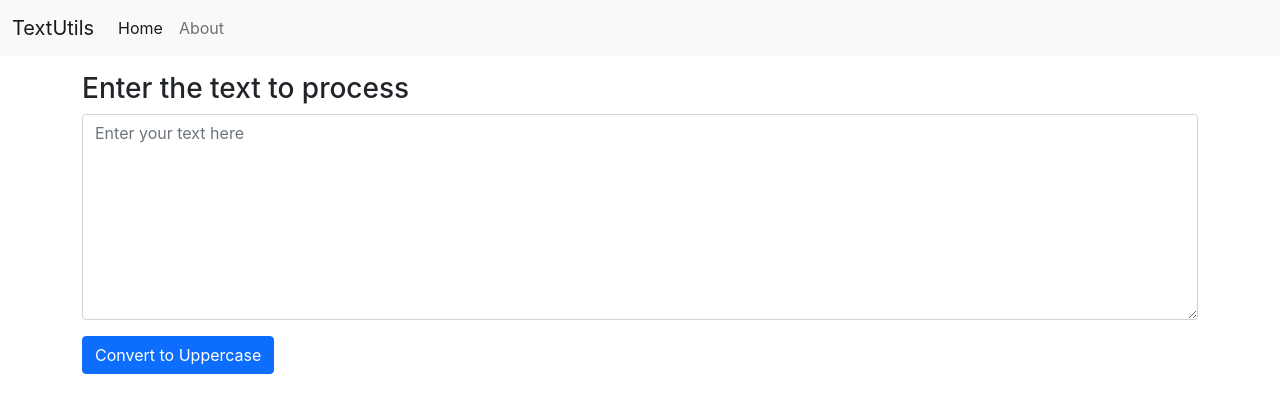
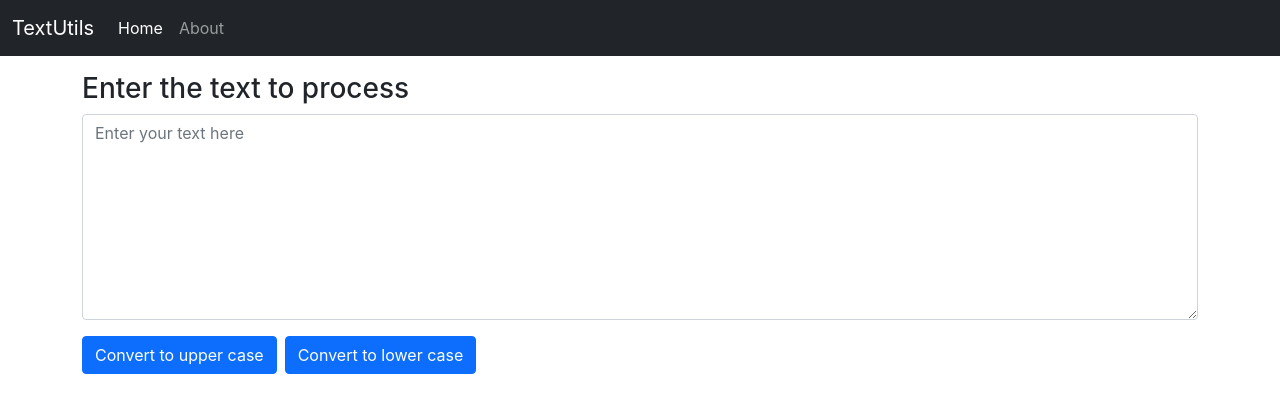
Before and after one commit to abhinavh27/TextUtils, a React (Create React App) app: page / in a window 1280 px wide. Shown: the top 412 px of the page. Built offline with nearby package versions, Linux system fonts and the light colour scheme.

Commit message:
added toLowerCase

```diff
--- a/src/Components/Navbar.js
+++ b/src/Components/Navbar.js
@@ -4,7 +4,7 @@ import PropTypes from 'prop-types';
 
 export default function Navbar(props) {
   return (
-    <nav className="navbar navbar-expand-lg navbar-light bg-light">
+    <nav className="navbar navbar-expand-lg navbar-dark bg-dark">
     <div className="container-fluid">
       <a className="navbar-brand" href="/">
         {props.title}
--- a/src/Components/TextForm.js
+++ b/src/Components/TextForm.js
@@ -15,16 +15,21 @@ export default function TextForm(props)
     setText(newText);
   }
 
-  const [text,setText]=useState("");
+  const handleLowerCase=()=>{
+    let newText = text.toLowerCase();
+    setText(newText);
+  }
+  const [text, setText] = useState("");
 
   return (
-    <div>
+    <>
       <h3>{props.heading}</h3>
       <div className="mb-3">
         <textarea className="form-control" id="myText" value = {text} placeholder='Enter your text here' onChange={handleOnChange} rows="8"></textarea>
       </div>
-      <div className="btn btn-primary" onClick={handleUpperCase}>Convert to Uppercase</div>
-    </div>
+      <div className="btn btn-primary" onClick={handleUpperCase}>Convert to upper case</div>
+      <div className="btn btn-primary mx-2" onClick={handleLowerCase}>Convert to lower case</div>
+    </>
   );
 }
 
```
